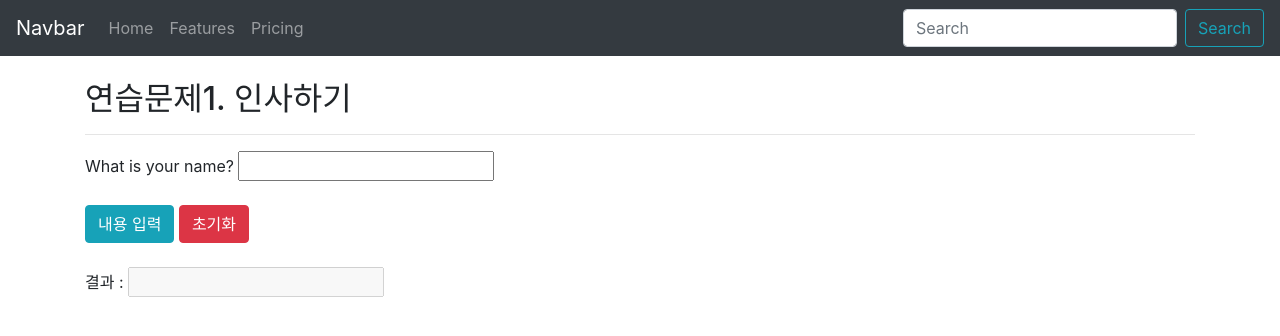
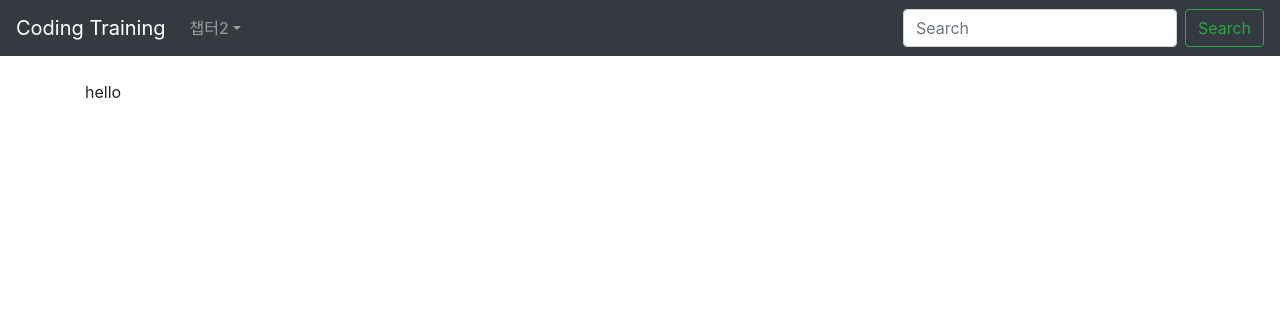
Before and after one commit to LEE-YANG-JAE/ct_react, a React (Create React App) app: page / in a window 1280 px wide. Shown: the top 336 px of the page. Built offline with nearby package versions, Linux system fonts and the light colour scheme.

Commit message:
기초 레이아웃 적용

```diff
--- a/package.json
+++ b/package.json
@@ -7,10 +7,13 @@
     "@types/node": "12.11.1",
     "@types/react": "16.9.9",
     "@types/react-dom": "16.9.2",
+    "@types/react-router": "^5.1.2",
+    "@types/react-router-dom": "^5.1.0",
     "bootstrap": "^4.3.1",
     "react": "^16.10.2",
     "react-bootstrap": "^1.0.0-beta.14",
     "react-dom": "^16.10.2",
+    "react-router-dom": "^5.1.2",
     "react-scripts": "3.2.0",
     "typescript": "3.6.4"
   },
--- a/src/App.tsx
+++ b/src/App.tsx
@@ -1,87 +1,17 @@
-import React, { useState } from 'react';
-import Navbar from 'react-bootstrap/Navbar';
-import Nav from 'react-bootstrap/Nav';
-import Form from 'react-bootstrap/Form';
-import FormControl from 'react-bootstrap/FormControl';
-import Button from 'react-bootstrap/Button';
+import React from 'react';
+import { BrowserRouter as Router } from 'react-router-dom';
+import NavbarComponent from './layouts/navbar';
+import SwitchComponent from './layouts/switch';
 
 const App: React.FC = () => {
-    const [ result, setResult ] = useState('');
-    const [ form, setValues ] = useState({
-        userInput: ''
-    });
-    const updateField = (e: any) => {
-        setValues({
-            ...form,
-            [e.target.name]: e.target.value
-        });
-    };
-    const updateKeyDown = (e: any) => {
-        if (e.keyCode === 13) {
-            setValues({
-                ...form,
-                [e.target.name]: e.target.value
-            });
-            inputUserName();
-        }
-    };
-    const inputUserName = () => {
-        if (form.userInput.length > 0) {
-            setResult(`Hello, ${form.userInput}`);
-        } else {
-            setResult(``);
-        }
-    };
-    const clean = () => {
-        setValues({
-            ...form,
-            userInput: ''
-        });
-        setResult(``);
-    };
-    return (
-        <div>
-            <Navbar bg='dark' variant='dark'>
-                <Navbar.Brand href='#home'>Navbar</Navbar.Brand>
-                <Nav className='mr-auto'>
-                    <Nav.Link href='#home'>Home</Nav.Link>
-                    <Nav.Link href='#features'>Features</Nav.Link>
-                    <Nav.Link href='#pricing'>Pricing</Nav.Link>
-                </Nav>
-                <Form inline>
-                    <FormControl type='text' placeholder='Search' className='mr-sm-2' />
-                    <Button variant='outline-info'>Search</Button>
-                </Form>
-            </Navbar>
-            <br />
-            <div className='container'>
-                <h2>연습문제1. 인사하기</h2>
-                <hr />
-                What is your name?&nbsp;
-                <input
-                    type='text'
-                    name='userInput'
-                    value={form.userInput}
-                    onChange={updateField}
-                    onKeyDown={updateKeyDown}
-                />
-                <br />
-                <br />
-                <button className='btn btn-info' onClick={inputUserName}>
-                    내용 입력
-                </button>
-                &nbsp;
-                <button className='btn btn-danger' onClick={clean}>
-                    초기화
-                </button>
-                <br />
-                <br />
-                <label>
-                    결과 : <input type='text' name='result' value={result} disabled />
-                </label>
-            </div>
-        </div>
-    );
+	return (
+		<div>
+			<Router>
+				<NavbarComponent />
+				<SwitchComponent />
+			</Router>
+		</div>
+	);
 };
 
 export default App;
--- /dev/null
+++ b/src/chapter2/excercise1.tsx
@@ -0,0 +1,75 @@
+import React, { useState } from 'react';
+import { Card } from 'react-bootstrap';
+
+const Excercise1: React.FC = () => {
+	const [ result, setResult ] = useState('');
+	const [ form, setValues ] = useState({
+		userInput: ''
+	});
+	const updateField = (e: any) => {
+		setValues({
+			...form,
+			[e.target.name]: e.target.value
+		});
+	};
+	const updateKeyDown = (e: any) => {
+		if (e.keyCode === 13) {
+			setValues({
+				...form,
+				[e.target.name]: e.target.value
+			});
+			inputUserName();
+		}
+	};
+	const inputUserName = () => {
+		if (form.userInput.length > 0) {
+			setResult(`Hello, ${form.userInput}`);
+		} else {
+			setResult(``);
+		}
+	};
+	const clean = () => {
+		setValues({
+			...form,
+			userInput: ''
+		});
+		setResult(``);
+	};
+	return (
+		<div>
+			<div className='container'>
+				<Card>
+					<Card.Header>챕터2 - 입력, 프로세싱, 출력</Card.Header>
+					<Card.Body>
+						<Card.Title>연습문제 1. 인사하기</Card.Title>
+						<Card.Text>이름을 입력 받아 이름을 이용하여 인사말을 출력</Card.Text>
+					</Card.Body>
+				</Card>
+				<br />
+				What is your name?&nbsp;
+				<input
+					type='text'
+					name='userInput'
+					value={form.userInput}
+					onChange={updateField}
+					onKeyDown={updateKeyDown}
+				/>
+				<br />
+				<br />
+				<button className='btn btn-info' onClick={inputUserName}>
+					내용 입력
+				</button>
+				&nbsp;
+				<button className='btn btn-danger' onClick={clean}>
+					초기화
+				</button>
+				<br />
+				<br />
+				<label>
+					결과 : <input type='text' name='result' value={result} disabled />
+				</label>
+			</div>
+		</div>
+	);
+};
+export default Excercise1;
--- a/src/index.tsx
+++ b/src/index.tsx
@@ -5,7 +5,7 @@ import App from './App';
 import * as serviceWorker from './serviceWorker';
 import 'bootstrap/dist/css/bootstrap.min.css';
 
-ReactDOM.render(<App />, document.getElementById('root'));
+ReactDOM.render(<App/>, document.getElementById('root'));
 
 // If you want your app to work offline and load faster, you can change
 // unregister() to register() below. Note this comes with some pitfalls.
--- /dev/null
+++ b/src/layouts/main.tsx
@@ -0,0 +1,11 @@
+import React, { Component } from 'react';
+
+export default class MainComponent extends Component {
+	render() {
+		return (
+			<div className='container'>
+                hello
+            </div>
+		);
+	}
+}
--- /dev/null
+++ b/src/layouts/navbar.tsx
@@ -0,0 +1,46 @@
+import React, { Component } from 'react';
+import { Navbar, Nav, NavDropdown, Form, FormControl, Button } from 'react-bootstrap';
+import { Link } from 'react-router-dom';
+
+export default class NavbarComponent extends Component {
+	state = {
+		linkStyle: {
+			color: 'inherit',
+			textDecoration: 'inherit'
+		}
+	};
+	render() {
+		return (
+			<div>
+				<Navbar bg='dark' variant='dark' expand='lg'>
+					<Navbar.Brand href='#'>
+						<Link to='/' style={this.state.linkStyle}>
+							Coding Training
+						</Link>
+					</Navbar.Brand>
+					<Navbar.Toggle aria-controls='basic-navbar-nav' />
+					<Navbar.Collapse id='basic-navbar-nav'>
+						<Nav className='mr-auto'>
+							<NavDropdown title='챕터2' id='basic-nav-dropdown'>
+								<NavDropdown.Item>
+									<Link to='/excercise1' style={this.state.linkStyle}>
+										연습문제 1
+									</Link>
+								</NavDropdown.Item>
+								<NavDropdown.Item href='#action/3.2'>Another action</NavDropdown.Item>
+								<NavDropdown.Item href='#action/3.3'>Something</NavDropdown.Item>
+								<NavDropdown.Divider />
+								<NavDropdown.Item href='#action/3.4'>Separated link</NavDropdown.Item>
+							</NavDropdown>
+						</Nav>
+						<Form inline>
+							<FormControl type='text' placeholder='Search' className='mr-sm-2' />
+							<Button variant='outline-success'>Search</Button>
+						</Form>
+					</Navbar.Collapse>
+				</Navbar>
+				<br />
+			</div>
+		);
+	}
+}
--- /dev/null
+++ b/src/layouts/switch.tsx
@@ -0,0 +1,19 @@
+import React, { Component } from 'react';
+import { Switch, Route } from 'react-router-dom';
+import Excercise1 from '../chapter2/excercise1';
+import MainComponent from './main';
+
+export default class SwitchComponent extends Component {
+	render() {
+		return (
+			<Switch>
+                <Route exact path='/'>
+					<MainComponent />
+				</Route>
+				<Route path='/excercise1'>
+					<Excercise1 />
+				</Route>
+			</Switch>
+		);
+	}
+}
```
Also changed, not shown: 2 other files (tests, documents, lock files or other folders).
